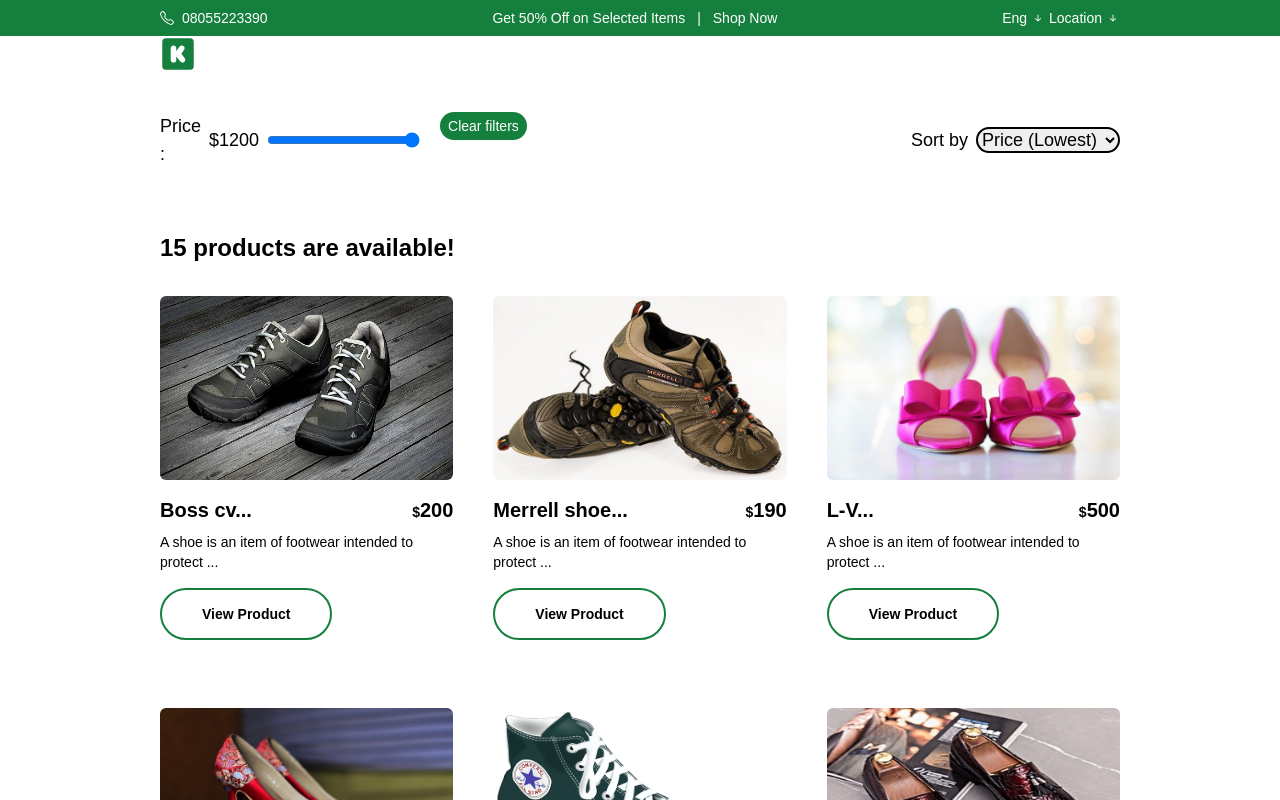
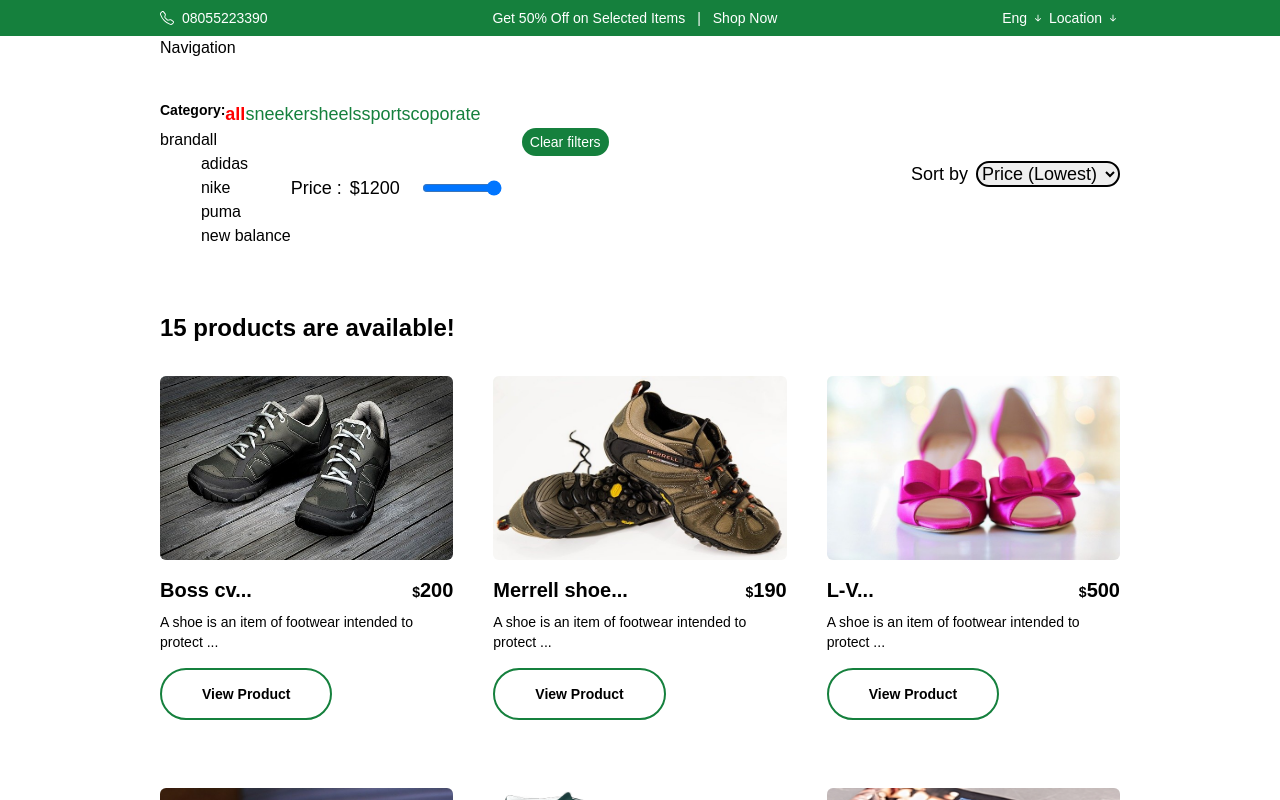
Before and after one commit to Osezei/productsDisplayPracice, a React (Create React App) app: page /products in a window 1280 px wide. Shown: the top 800 px of the page. Built offline with nearby package versions, Linux system fonts and the light colour scheme.

Commit message:
fixed category and company

```diff
--- a/src/components/Navigation.js
+++ b/src/components/Navigation.js
@@ -1,17 +1,41 @@
-import React from "react";
+import React, { useState } from "react";
+import { Link } from "react-router-dom";
 import logo from "../Images/logo.png";
 import styled from "styled-components";
 
 import { FaKickstarter } from "react-icons/fa";
 import { FiUser } from "react-icons/fi";
 import { FiUserCheck } from "react-icons/fi";
+import { useGlobalContext } from "../context/context";
+import { useUserContext } from "../userContext";
 
 const Navigation = () => {
+  // const { total_items } = useGlobalContext();
+  // const [status, setStatus] = useState(false);
+  // const { loginWithRedirect, myUser, logout } = useUserContext();
+  // const handleChange = (e) => {
+  //   setStatus(e.target.checked);
+  //};
   return (
     <Main className="container">
-      <h3 className="text-4xl text-green-700">
-        <FaKickstarter />
-      </h3>
+      {/* <Link to="/" className="bg-green-700">
+        <span>
+          <FaKickstarter />
+        </span>
+        icks
+      </Link>
+
+      <label htmlFor="check" className="flex lg:hidden">
+        <input
+          type="checkbox"
+          id="check"
+          value={status}
+          onChange={(e) => handleChange(e)}
+        />
+      </label>
+      <Link to="/about">About</Link>
+      <Link to="/contact">Contact</Link> */}
+      <h1>Navigation</h1>
     </Main>
   );
 };
--- a/src/components/ProductList.js
+++ b/src/components/ProductList.js
@@ -4,34 +4,34 @@
 import { footWears } from "../utils/Data";
 import { Link } from "react-router-dom";
 
-const ProductList = () => {
+const ProductList = function () {
   const {
     products,
     price,
     max_price,
     min_price,
-    sort,
-    category,
-    company,
+    sortHandler,
+    categoryHandle,
+    companyHandle,
     updatePrice,
     activeFilter,
     clearFilters,
   } = useGlobalContext();
 
   const noOfProducts = products.length;
-  let category_list = [];
-  let company_list = [];
+  let category = [];
+  let company = [];
 
-  // {
-  //   footWears.map((product) => {
-  //     category_list.push(product.category_list);
-  //   });
-  // }
-  // {
-  //   footWears.map((product) => {
-  //     company_list.push(product.company_list);
-  //   });
-  // }
+  {
+    footWears.map((product) => {
+      category.push(product.category);
+    });
+  }
+  {
+    footWears.map((product) => {
+      company.push(product.company);
+    });
+  }
   return (
     <Main className="container py-10 page">
       {/* <div className="text-3xl textbold mt-4 mb-4 text-center text-green-700 font-bold">
@@ -41,42 +41,46 @@
       <div className="w-full md:flex justify-between">
         {/* section */}
         <section>
-          {/* <div>
-            <h3>category</h3>
-          </div> */}
-          {/* <ul>
-            {["all", ...new Set(category_list)].map((item, index) => {
+          <div className="flex">
+            <div className="text-sm font-semibold">
+              <h3>Category:</h3>
+            </div>
+            <ul className="flex">
+              {["all", ...new Set(category)].map((item, index) => {
                 return (
                   <li
                     key={index}
                     className={`${
-                    activeFilter === item ? "text-[red] font-bold" : null
+                      activeFilter === item.toLowerCase()
+                        ? "text-[red] text-lg font-bold"
+                        : "text-green-700 text-lg"
                     }`}
                     onClick={() => {
-                    category(item);
+                      categoryHandle(item);
                     }}
                   >
                     {item}
                   </li>
                 );
               })}
-          </ul> */}
+            </ul>
+          </div>
           <div className="flex justify-between">
-            {/* <h3>brand</h3>
+            <h3>brand</h3>
             <ul>
-              {["all", ...new Set(company_list)].map((item, index) => {
+              {["all", ...new Set(company)].map((item, index) => {
                 return (
                   <li
                     key={index}
                     onClick={() => {
-                      company(item);
+                      companyHandle(item);
                     }}
                   >
                     {item}
                   </li>
                 );
               })}
-            </ul> */}
+            </ul>
 
             <div className="flex items-center justify-between text-sm font-normal lg:text-lg lg:font-medium">
               <h3 className="">Price :</h3>
@@ -88,7 +92,7 @@
                 max={max_price}
                 value={price}
                 onChange={(e) => updatePrice(e.target.value)}
-                className="w-20 mr-2 lg:mr-5 lg:w-full"
+                className="w-20 mr-2 lg:mr-5"
               />
             </div>
 
@@ -107,7 +111,7 @@
           <div>
             <select
               name=""
-              onChange={(e) => sort(e.target.value)}
+              onChange={(e) => sortHandler(e.target.value)}
               className=" border-black border-solid border-0 md:border-2 rounded-full"
             >
               <option value="lowest">Price (Lowest)</option>
--- a/src/context/context.js
+++ b/src/context/context.js
@@ -40,15 +40,15 @@
     dispatch({ type: "SET_PRICE" });
   }, []);
 
-  const sort = (value) => {
+  const sortHandler = (value) => {
     dispatch({ type: "SORT_HANDLE", payload: value });
   };
 
-  const category = (value) => {
+  const categoryHandle = (value) => {
     dispatch({ type: "CATEGORY_HANDLE", payload: value });
   };
 
-  const company = (value) => {
+  const companyHandle = (value) => {
     dispatch({ type: "COMPANY_HANDLE", payload: value });
   };
 
@@ -89,9 +89,9 @@
         ...state,
         decreaseAmount,
         increaseAmount,
-        sort,
-        category,
-        company,
+        sortHandler,
+        categoryHandle,
+        companyHandle,
         updatePrice,
         clearFilters,
         addToCart,
--- a/src/pages/SingleProductPage.js
+++ b/src/pages/SingleProductPage.js
@@ -37,7 +37,7 @@
     );
   });
   return (
-    <Main>
+    <Main className="">
       <Header />
       <Navigation />
       <SideBar />
@@ -52,11 +52,11 @@
         </div>
         {/* <h3>{single.name}</h3> */}
         {/* picture and info section */}
-        <div className="grid grid-cols-2">
+        <div className="grid grid-rows-2 lg:grid-cols-2">
           <div>
             <img src={single.image} alt={single.name} className="image" />
           </div>
-          <div className="px-12">
+          <div className="px-1 lg:px-12">
             <h3 className="font-semibold text-4xl pb-4">{single.name}</h3>
             <p>{single.description}</p>
             <h1 className="flex pt-2 pb-2 text-green-700">{tempRating}</h1>
@@ -116,5 +116,6 @@
 const Main = styled.div`
   .image {
     min-width: 100%;
+    min-height: 100%;
   }
 `;
--- a/src/reducer/reducer.js
+++ b/src/reducer/reducer.js
@@ -42,7 +42,7 @@
     let products = state.allKicks;
 
     products = products.filter(
-      (product) => product.category_list === action.payload
+      (product) => product.category === action.payload
     );
     return {
       ...state,
@@ -60,9 +60,7 @@
   if (action.type === "COMPANY_HANDLE") {
     let products = state.allKicks;
 
-    products = products.filter(
-      (product) => product.company_list === action.payload
-    );
+    products = products.filter((product) => product.company === action.payload);
     return {
       ...state,
       products,
```
Lines whose indentation alone changed are shown as unchanged.
